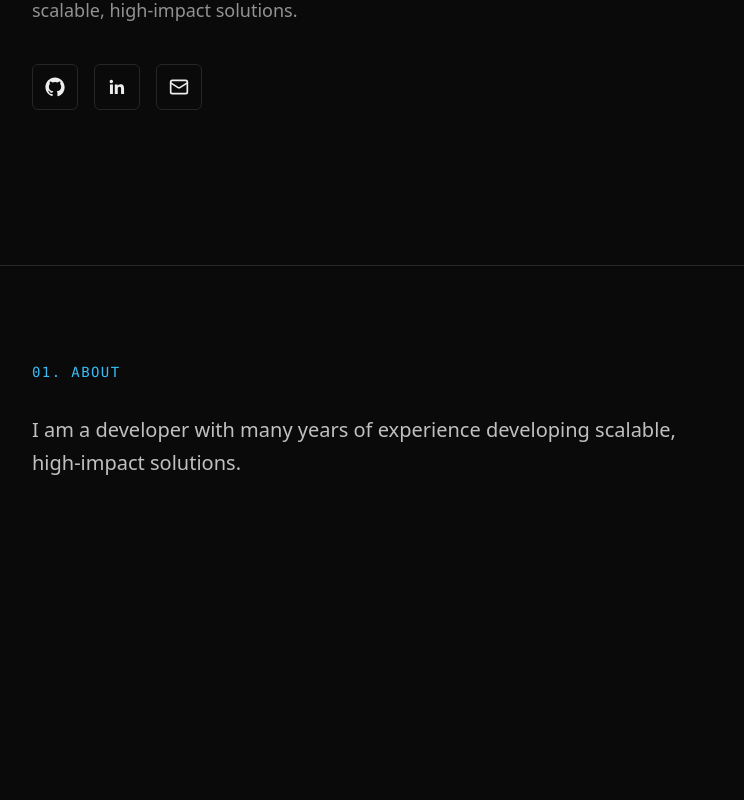
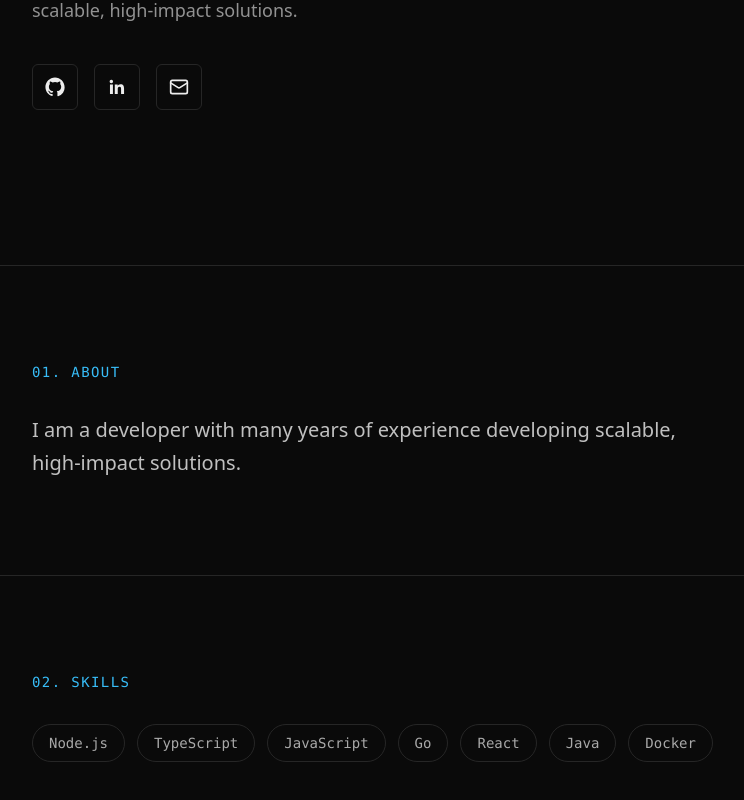
Before and after one commit to fernandoobarbosa/portfolio, a Next.js app: page / in a window 1280 px wide. Shown: the part 375-1175 px from the top of the page, without its empty margins (16-760 px from the left). Before the commit the page ends 950 px from the top, so only its background shows below. Built offline with nearby package versions, Linux system fonts and the light colour scheme.

Commit message:
feat: add Skills section

```diff
--- a/app/page.tsx
+++ b/app/page.tsx
@@ -1,11 +1,13 @@
 import Hero from "@/components/Hero";
 import About from "@/components/About";
+import Skills from "@/components/Skills";
 
 export default function Home() {
   return (
     <main>
       <Hero />
       <About />
+      <Skills />
     </main>
   );
 }
--- /dev/null
+++ b/components/Skills.tsx
@@ -0,0 +1,21 @@
+import { skills } from "@/content";
+
+export default function Skills() {
+  return (
+    <section id="skills" className="border-t border-border px-6 py-24 md:px-12">
+      <h2 className="mb-8 font-mono text-sm uppercase tracking-widest text-accent">
+        02. Skills
+      </h2>
+      <div className="flex flex-wrap gap-3">
+        {skills.map((skill) => (
+          <span
+            key={skill}
+            className="rounded-full border border-border px-4 py-2 font-mono text-sm text-foreground/70"
+          >
+            {skill}
+          </span>
+        ))}
+      </div>
+    </section>
+  );
+}
```
